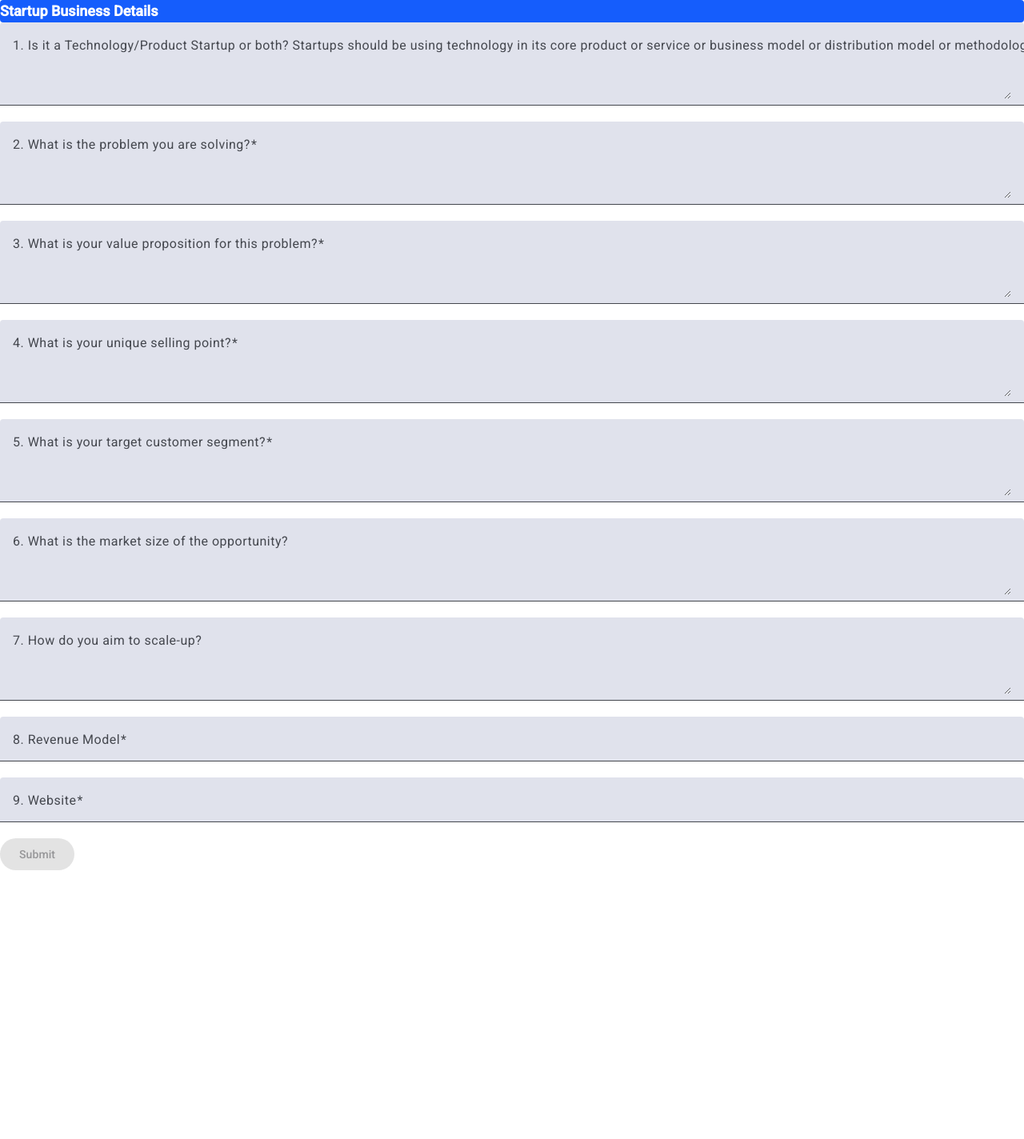
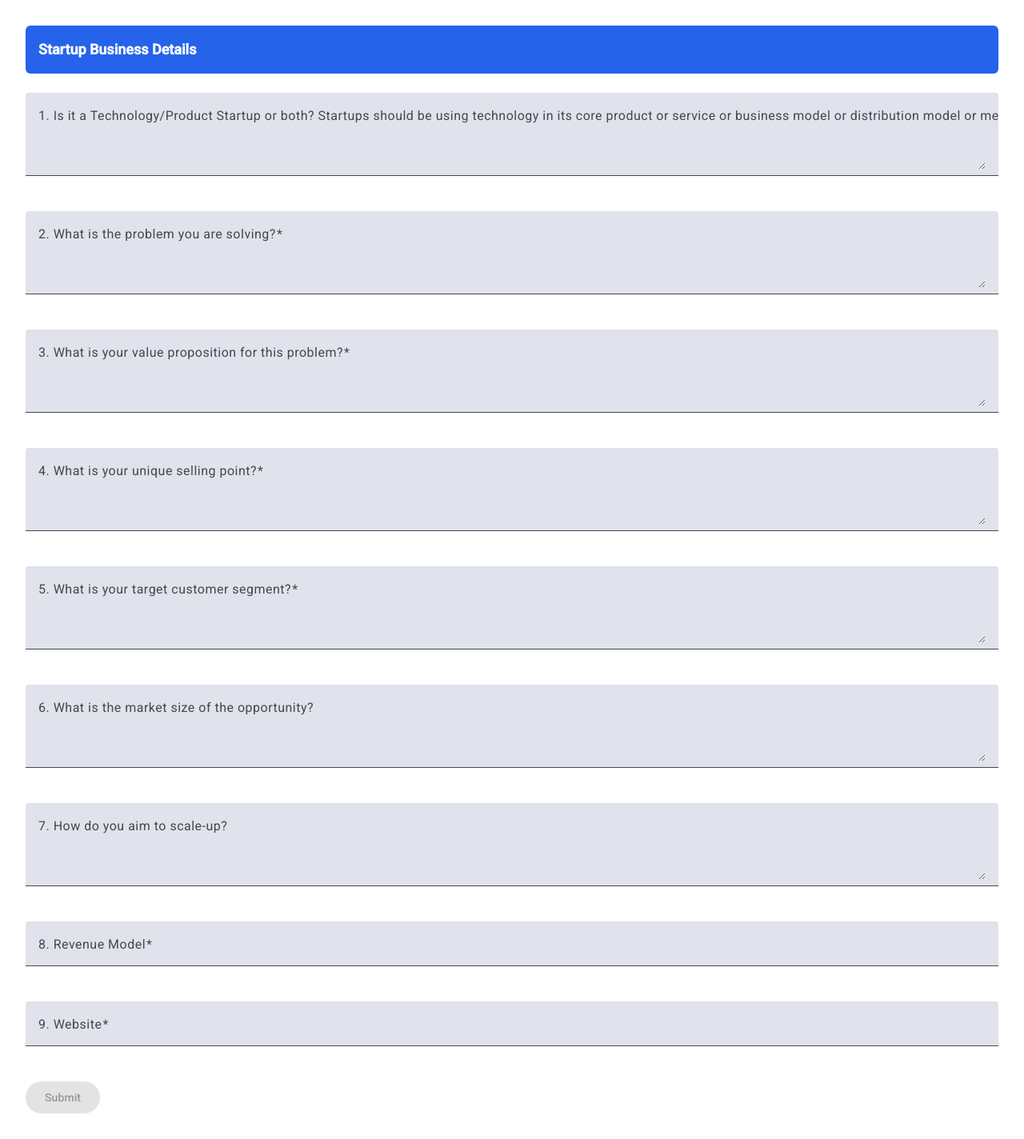
Before and after one commit to rohitbhure65/angular19, an Angular app: page / in a window 1280 px wide. Shown: the whole page at 80% size. Before the commit the page ends 1092 px from the top, so only its background shows below. Built offline with nearby package versions, Linux system fonts and the light colour scheme.

Commit message:
check point

```diff
--- a/src/app/business-details/business-details.component.css
+++ b/src/app/business-details/business-details.component.css
@@ -0,0 +1,46 @@
+/* Padding and margin for business details page */
+:host {
+  display: block;
+  padding: 2rem;
+  max-width: 100%;
+  box-sizing: border-box;
+}
+
+/* Style for the form container */
+form {
+  display: flex;
+  flex-direction: column;
+  gap: 1.5rem;
+}
+
+/* Style for the header */
+h2 {
+  background-color: #2563eb; /* Tailwind blue-600 */
+  color: white;
+  padding: 1rem;
+  border-radius: 0.375rem; /* rounded */
+  margin-bottom: 1.5rem;
+}
+
+/* Style for mat-form-field to take full width */
+mat-form-field {
+  width: 100%;
+}
+
+/* Style for the submit button */
+button[type="submit"] {
+  align-self: flex-start;
+  padding: 0.5rem 1.5rem;
+}
+
+/* Additional spacing for error messages */
+mat-error {
+  margin-top: 0.25rem;
+}
+
+/* Add padding and margin for comment section if needed */
+.comment-section {
+  padding: 2rem;
+  max-width: 900px;
+  box-sizing: border-box;
+}
--- a/src/app/comments-section/comments-section.component.css
+++ b/src/app/comments-section/comments-section.component.css
@@ -0,0 +1,46 @@
+/* Padding and margin for business details page */
+:host {
+  display: block;
+  padding: 2rem;
+  max-width: 100%;
+  box-sizing: border-box;
+}
+
+/* Style for the form container */
+form {
+  display: flex;
+  flex-direction: column;
+  gap: 1.5rem;
+}
+
+/* Style for the header */
+h2 {
+  background-color: #2563eb; /* Tailwind blue-600 */
+  color: white;
+  padding: 1rem;
+  border-radius: 0.375rem; /* rounded */
+  margin-bottom: 1.5rem;
+}
+
+/* Style for mat-form-field to take full width */
+mat-form-field {
+  width: 100%;
+}
+
+/* Style for the submit button */
+button[type="submit"] {
+  align-self: flex-start;
+  padding: 0.5rem 1.5rem;
+}
+
+/* Additional spacing for error messages */
+mat-error {
+  margin-top: 0.25rem;
+}
+
+/* Add padding and margin for comment section if needed */
+.comment-section {
+  padding: 2rem;
+  max-width: 900px;
+  box-sizing: border-box;
+}
```
Also changed, not shown: src/app/business-details/business-details.component.html (+1 -6 lines).
